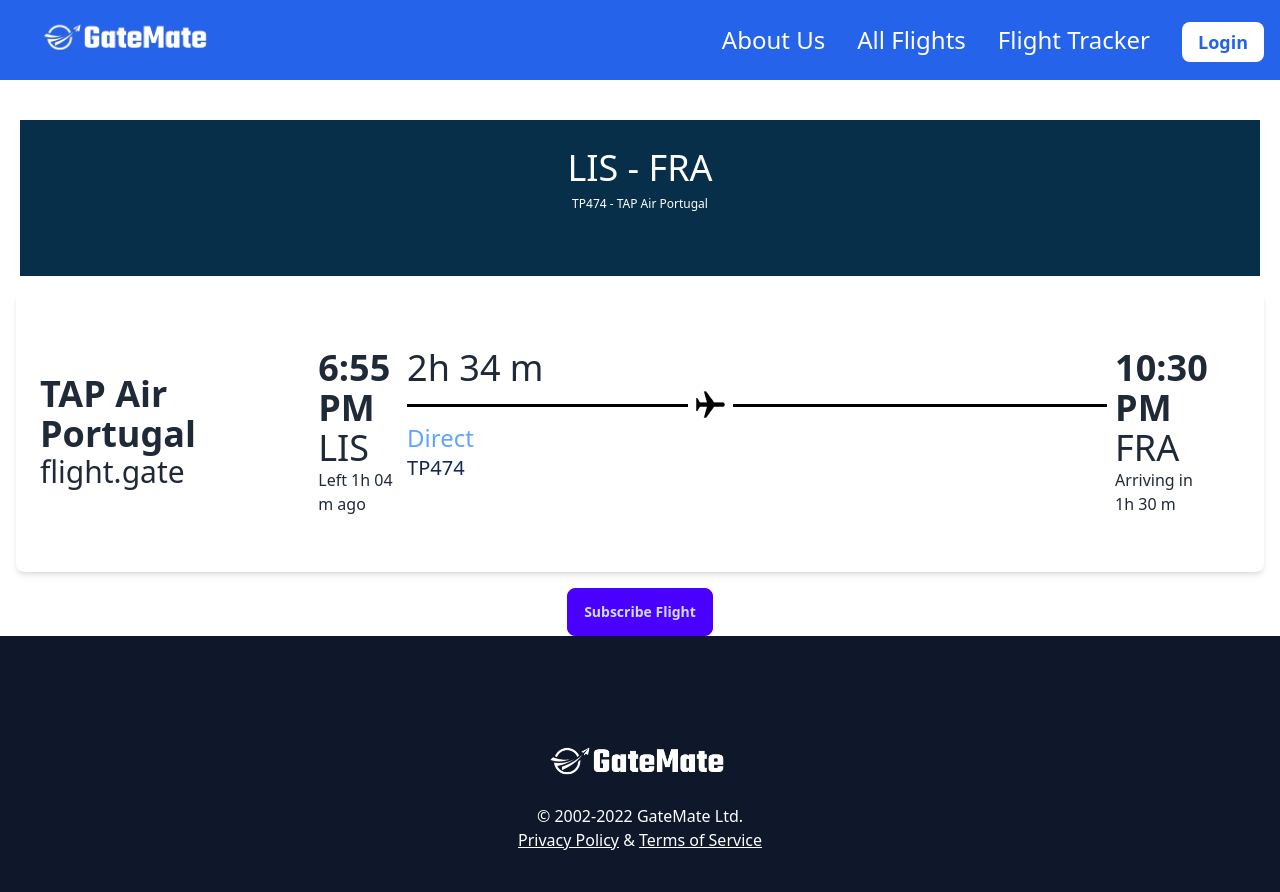
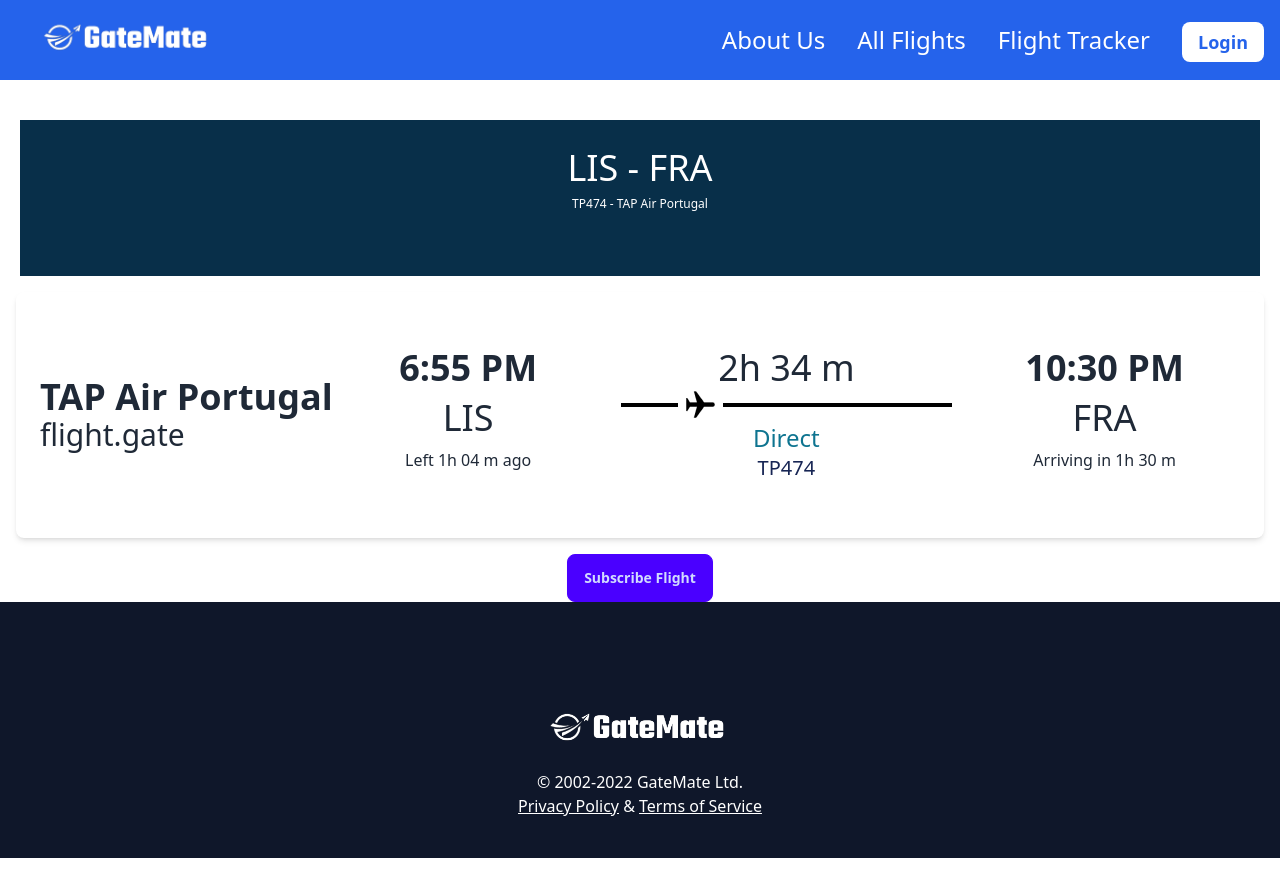
Before and after one commit to DuarteCruz31/GateMate, a React (Vite) app in the folder GateMate/webapp/frontend/: page /allflights/1 in a window 1280 px wide. After the commit the page ends 858 px from the top, so only its background shows below. Built offline with nearby package versions, Linux system fonts and the light colour scheme.

Commit message:
flight info complete

```diff
--- a/GateMate/webapp/frontend/src/components/FlightCard.jsx
+++ b/GateMate/webapp/frontend/src/components/FlightCard.jsx
@@ -14,12 +14,12 @@ function FlightCard({ flight }) {
         <div className="mb-5">
           <p className="text-base">{flight.flightCode}</p>
         </div>
-        <div className="flex felx-row items-center">
+        <div className="flex flex-row items-center">
           <img src={plane} alt="Plane" />
           <p className="text-base">{flight.airline}</p>
         </div>
       </div>
-      <div className="">
+      <div>
         <img src={arrow} alt="arrow" />
       </div>
     </div>
--- a/GateMate/webapp/frontend/src/components/FlightInfo.jsx
+++ b/GateMate/webapp/frontend/src/components/FlightInfo.jsx
@@ -11,41 +11,28 @@ function FlightInfo({ flight }) {
         <p className="font text-3xl">flight.gate</p>
       </div>
       <div className="card-body flex flex-row justify-between">
-              <div>
+        <div className="w-1/4 flex flex-col items-center">
           <p className="font-bold text-4xl">6:55 PM</p>
           <p className="font text-4xl">{flight.origin}</p>
           <p className="font text-md">Left 1h 04 m ago</p>
         </div>
-              <div className=" items-center">
+        <div className="w-2/4 flex flex-col items-center">
           <div className="font text-4xl">2h 34 m</div>
-                    <div className="flex flex-row items-center">
-                        <p
-                          style={{
-                              background: 'black',
-                              height: '3px',
-                              width: '300px',
-                          }}
-                      />
+          <div className="w-4/5 flex flex-row items-center">
+            <p className="bg-black h-1 w-[20%]" />
             <img src={plane} alt="Plane" />
-                        <p
-                          style={{
-                              background: 'black',
-                              height: '3px',
-                              width: '400px',
-                          }}
-                      />
+            <p className="bg-black h-1 w-[80%]" />
           </div>
-                    <p className="font text-blue-400 text-2xl">Direct</p>
+          <p className="font text-cyan-700 text-2xl">Direct</p>
           <p className="font text-blue-950 text-xl">{flight.flightCode}</p>
         </div>
-              <div>
+        <div className="w-1/4 flex flex-col items-center">
           <p className="font-bold text-4xl">10:30 PM</p>
           <p className="font text-4xl">{flight.destination}</p>
           <p className="font text-md">Arriving in 1h 30 m</p>
         </div>
       </div>
     </div>
-
   );
 }
 
--- a/GateMate/webapp/frontend/src/pages/Flight.jsx
+++ b/GateMate/webapp/frontend/src/pages/Flight.jsx
@@ -43,7 +43,6 @@ function Flight() {
           <div className="h-10 bg-white"></div>
           {/* {isPending && <div>Loading...</div>}
           {error && <div>{error}</div>} */}
-
           {flight && (
             <div>
               <div className="bg-sky-950 text-white flex flex-col items-center justify-center mx-5">
@@ -59,13 +58,10 @@ function Flight() {
                 </div>
               </div>
               <div>
-                {/* {flight && <InfoFlightCard flight={flight}></InfoFlightCard>} */}
+                <FlightInfo flight={flight} />
               </div>
-              <div>
-                <FlightInfo flight={flight} />
-                <div className="flex justify-center">
-                  <button className="btn btn-primary"> Subscribe Flight </button>
-                </div>
+              <div className="flex justify-center">
+                <button className="btn btn-primary"> Subscribe Flight </button>
               </div>
             </div>
           )}
```
Lines whose indentation alone changed are shown as unchanged.
